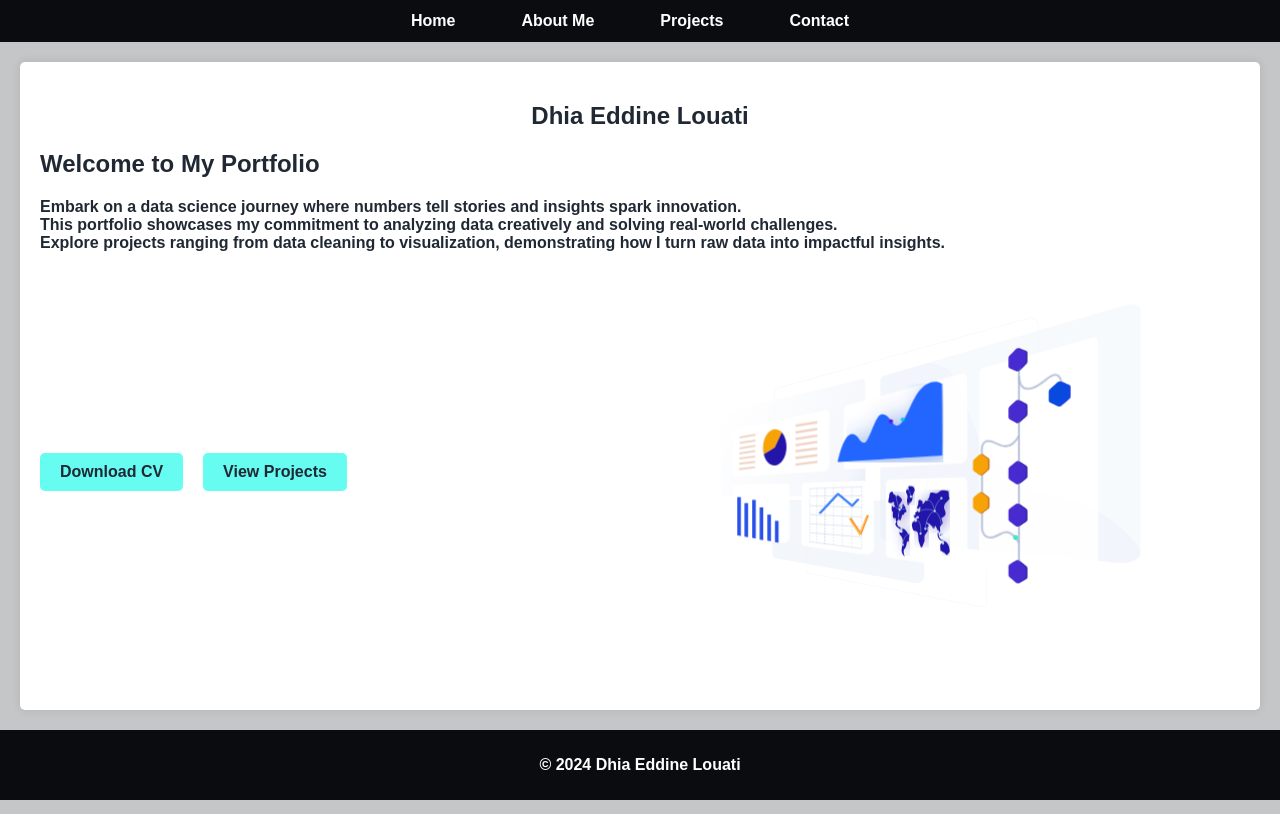
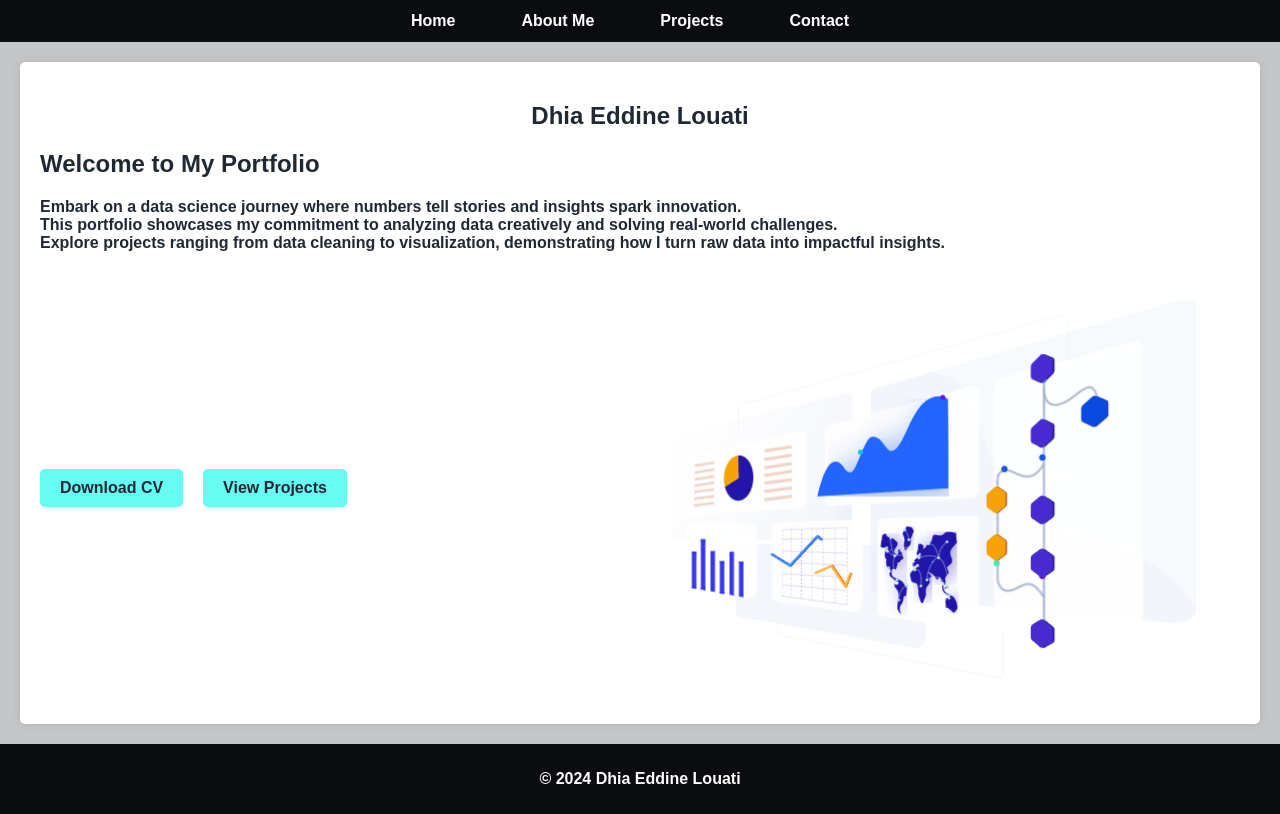
Before and after one commit to Dhieaaldin/portfolio_projects, a plain HTML site: page index.html in a window 1280 px wide. Drawn offline with nearby package versions, Linux system fonts and the light colour scheme.

Commit message:
replacing animation with a picture

```diff
--- a/index.html
+++ b/index.html
@@ -32,7 +32,8 @@
         <div class="flex-container">
             <a href="cv.pdf" download class="button">Download CV</a>
             <a href="projects.html" class="button" style="margin-right: 300px;">View Projects</a>
-            <div id="lottie-animation" style="width: 500px; height: 400px;"></div>
+            <!--<div id="lottie-animation" style="width: 500px; height: 400px;"></div>-->
+            <img src="im.png" alt="">
         </div>
     </section>
 
```
Also changed, not shown: im.png (added).
